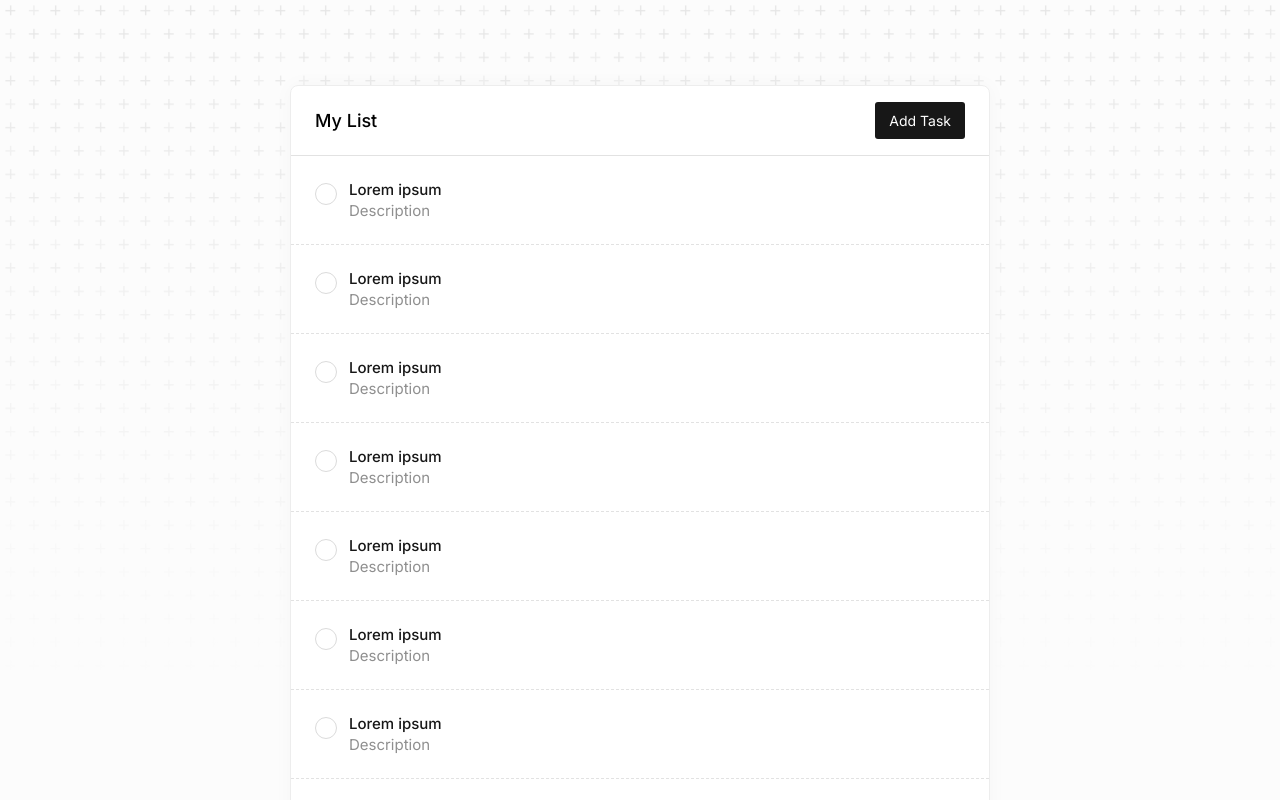
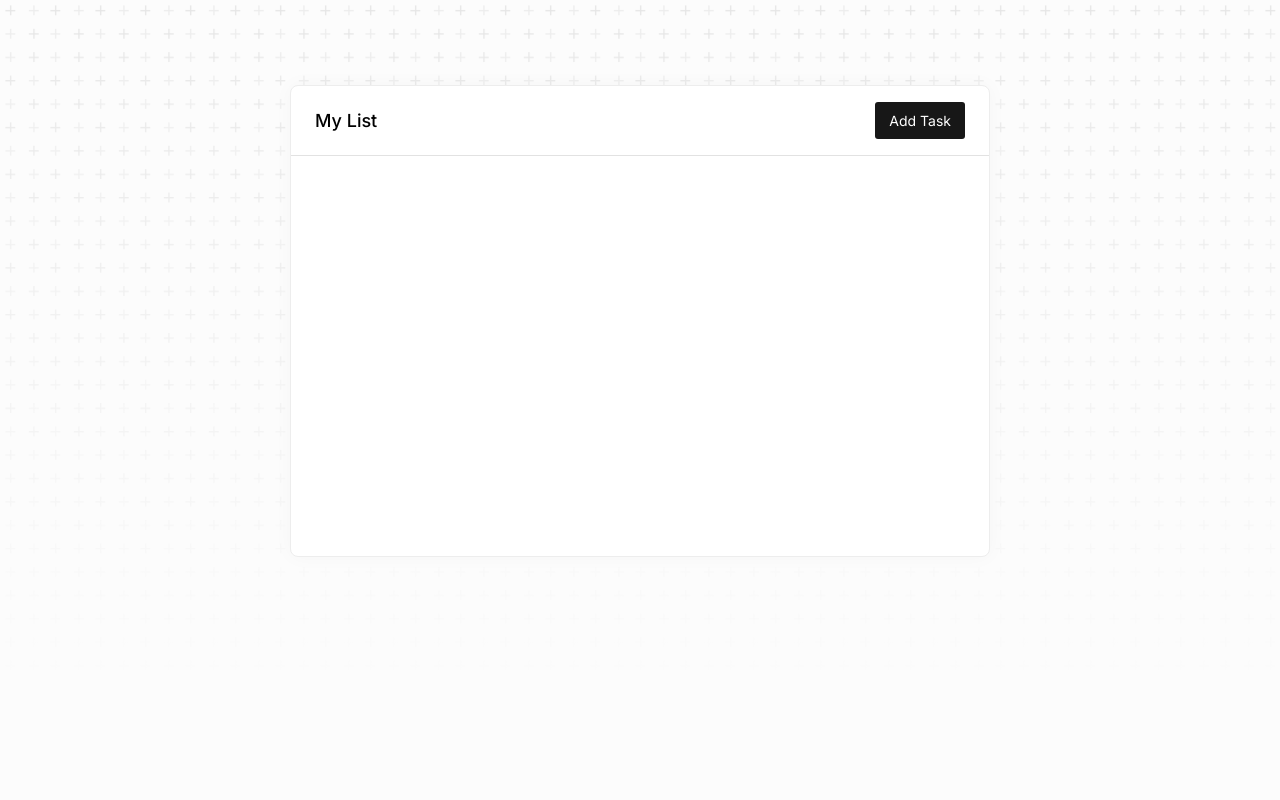
Before and after one commit to nermin-io/itemised, a Next.js app: page / in a window 1280 px wide. Built offline with nearby package versions, Linux system fonts and the light colour scheme.

Commit message:
implement local storage persistence

```diff
--- a/package.json
+++ b/package.json
@@ -16,6 +16,7 @@
     "@types/react": "18.2.0",
     "@types/react-dom": "18.2.0",
     "class-variance-authority": "^0.5.2",
+    "date-fns": "^2.29.3",
     "eslint": "8.39.0",
     "eslint-config-next": "13.3.1",
     "next": "13.3.1",
--- /dev/null
+++ b/src/containers/TodoList.tsx
@@ -0,0 +1,36 @@
+import Button from "@/components/Button";
+import CardBody from "@/components/CardBody";
+import CardHeader from "@/components/CardHeader";
+import CardRow from "@/components/CardRow";
+import Checkbox from "@/components/Checkbox";
+import useTodos from "@/hooks/todo";
+import React from "react";
+
+interface Props {}
+
+const TodoList: React.FC<Props> = () => {
+  const { todos } = useTodos();
+  console.log("todos", todos);
+
+  return (
+    <>
+      <CardHeader>
+        <p>My List</p>
+        <Button>Add Task</Button>
+      </CardHeader>
+      <CardBody>
+        {todos.map((todo) => (
+          <CardRow key={todo.key}>
+            <Checkbox />
+            <div>
+              <p>{todo.title}</p>
+              <p>{todo.description}</p>
+            </div>
+          </CardRow>
+        ))}
+      </CardBody>
+    </>
+  );
+};
+
+export default TodoList;
--- /dev/null
+++ b/src/context/todo.ts
@@ -0,0 +1,29 @@
+import React from "react";
+
+export interface TodoItem {
+  key: string;
+  title: string;
+  description: string;
+  date: Date;
+  completed: boolean;
+}
+
+export interface TodoContext {
+  todos: Array<TodoItem>;
+  clear: () => void;
+  addItem: (item: TodoItem) => void;
+  updateItem: (key: string, item: TodoItem) => void;
+  removeItem: (key: string) => void;
+}
+
+const INITIAL_CONTEXT: TodoContext = {
+  todos: [],
+  clear: () => {},
+  addItem: () => {},
+  removeItem: () => {},
+  updateItem: () => {},
+};
+
+const TodoContext = React.createContext<TodoContext>(INITIAL_CONTEXT);
+
+export default TodoContext;
--- /dev/null
+++ b/src/hooks/todo.ts
@@ -0,0 +1,14 @@
+import { useContext } from "react";
+import TodoContext from "@/context/todo";
+
+const useTodos = () => {
+  const context = useContext(TodoContext);
+  const hasContextProperties = Object.keys(context).length > 0;
+
+  if (context === undefined || !hasContextProperties)
+    throw new Error("Cannot use useTodos() outside of TodoProvider");
+
+  return context;
+};
+
+export default useTodos;
--- a/src/pages/_app.tsx
+++ b/src/pages/_app.tsx
@@ -2,13 +2,16 @@ import "@/styles/globals.scss";
 import type { AppProps } from "next/app";
 import { inter } from "@/fonts";
 import Layout from "@/components/Layout";
+import TodoProvider from "@/providers/TodoProvider";
 
 export default function App({ Component, pageProps }: AppProps) {
   return (
     <div className={inter.className}>
-      <Layout>
-        <Component {...pageProps} />
-      </Layout>
+      <TodoProvider>
+        <Layout>
+          <Component {...pageProps} />
+        </Layout>
+      </TodoProvider>
     </div>
   );
 }
--- a/src/pages/index.tsx
+++ b/src/pages/index.tsx
@@ -1,63 +1,10 @@
-import Button from "@/components/Button";
 import Card from "@/components/Card";
-import CardBody from "@/components/CardBody";
-import CardHeader from "@/components/CardHeader";
-import CardRow from "@/components/CardRow";
-import Checkbox from "@/components/Checkbox";
-
-const exampleTasks = [
-  {
-    title: "Lorem ipsum",
-    description: "Description",
-  },
-  {
-    title: "Lorem ipsum",
-    description: "Description",
-  },
-  {
-    title: "Lorem ipsum",
-    description: "Description",
-  },
-  {
-    title: "Lorem ipsum",
-    description: "Description",
-  },
-  {
-    title: "Lorem ipsum",
-    description: "Description",
-  },
-  {
-    title: "Lorem ipsum",
-    description: "Description",
-  },
-  {
-    title: "Lorem ipsum",
-    description: "Description",
-  },
-  {
-    title: "Lorem ipsum",
-    description: "Description",
-  },
-];
+import TodoList from "@/containers/TodoList";
 
 export default function Home() {
   return (
     <Card>
-      <CardHeader>
-        <p>My List</p>
-        <Button>Add Task</Button>
-      </CardHeader>
-      <CardBody>
-        {exampleTasks.map((task, idx) => (
-          <CardRow key={idx}>
-            <Checkbox />
-            <div>
-              <p>{task.title}</p>
-              <p>{task.description}</p>
-            </div>
-          </CardRow>
-        ))}
-      </CardBody>
+      <TodoList />
     </Card>
   );
 }
--- /dev/null
+++ b/src/providers/TodoProvider.tsx
@@ -0,0 +1,86 @@
+import React, { useState, useEffect } from "react";
+import TodoContext, { TodoItem } from "@/context/todo";
+import { formatISO } from "date-fns";
+
+interface Props {
+  children: React.ReactNode | React.ReactNode[];
+}
+
+const deserializer = (key: string, value: any) => {
+  const dateKeys = ["date"];
+  if (dateKeys.includes(key)) {
+    return new Date(value);
+  }
+
+  return value;
+};
+
+const serializer = (key: string, value: any) => {
+  const dateKeys = ["date"];
+  if (dateKeys.includes(key) && value instanceof Date) {
+    return formatISO(value);
+  }
+
+  return value;
+};
+
+const getInitialState = () => {
+  if (typeof window === "undefined") return [];
+
+  const todos = localStorage.getItem("todos");
+  return todos ? (JSON.parse(todos, deserializer) as Array<TodoItem>) : [];
+};
+
+const TodoProvider: React.FC<Props> = ({ children }) => {
+  const [todos, setTodos] = useState(getInitialState);
+  const [shouldRender, setShouldRender] = useState(false);
+
+  useEffect(() => {
+    setShouldRender(true);
+  }, []);
+
+  useEffect(() => {
+    localStorage.setItem("todos", JSON.stringify(todos, serializer));
+  }, [todos]);
+
+  const clear = () => {
+    localStorage.setItem("todos", JSON.stringify([], serializer));
+  };
+
+  const addItem = (todo: TodoItem) => {
+    setTodos((curr) => [...curr, todo]);
+  };
+
+  const removeItem = (key: string) => {
+    const filteredTodos = todos.filter((t) => t.key !== key);
+    setTodos(filteredTodos);
+  };
+
+  const updateItem = (key: string, item: TodoItem) => {
+    const newTodos = todos.map((t) => {
+      if (t.key === key) {
+        return item;
+      }
+
+      return item;
+    });
+
+    setTodos(newTodos);
+  };
+
+  const context = {
+    todos,
+    clear,
+    addItem,
+    removeItem,
+    updateItem,
+  };
+
+  return (
+    <TodoContext.Provider value={context}>
+      {shouldRender && children}
+    </TodoContext.Provider>
+  );
+};
+
+export default TodoProvider;
```
Also changed, not shown: 1 other file (tests, documents, lock files or other folders).
